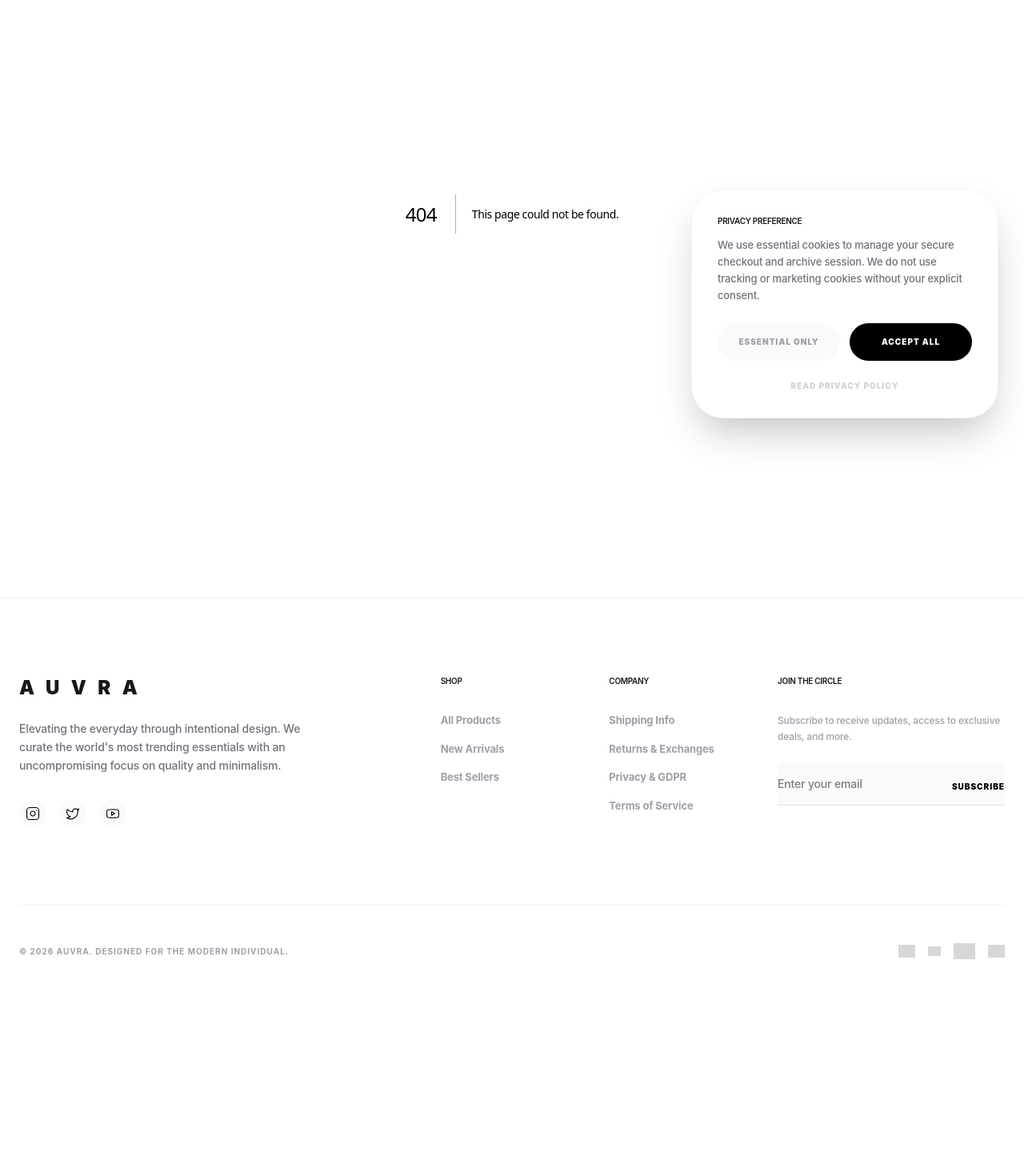
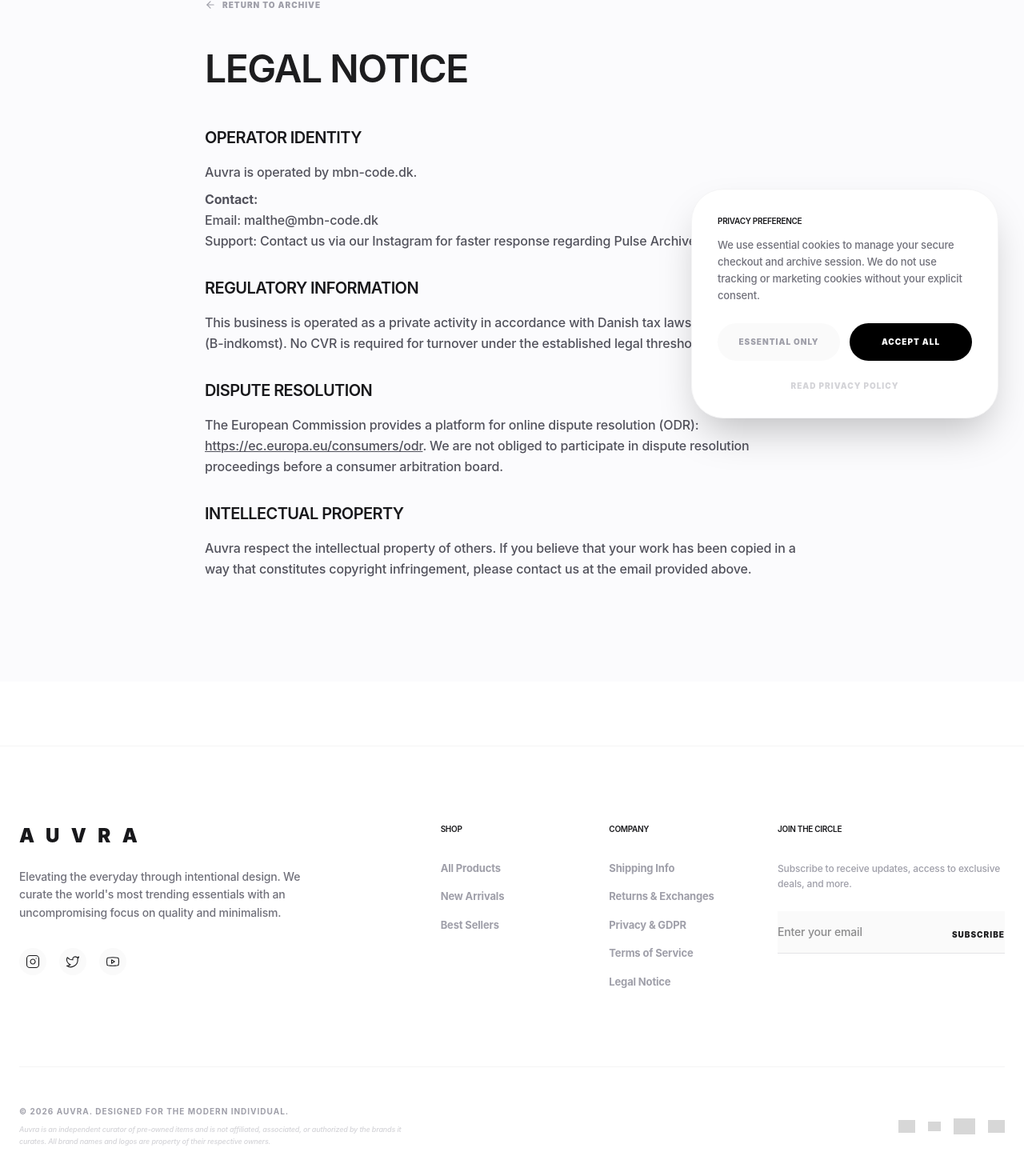
Before and after one commit to mbn-code/auvra, a Next.js app: page /legal in a window 1280 px wide. Before the commit this address had no page. Shown: the part 245-1715 px from the top of the page at 80% size. Before the commit the page ends 1492 px from the top, so only its background shows below. Built offline with nearby package versions, Linux system fonts and the light colour scheme; grey boxes are pictures that could not be loaded.

Commit message:
Legal & Trust Shield: Add Non-Affiliation disclaimers, update ToS with Authenticity Guarantee, implement Legal Notice, and refine persuasive copy for EU compliance

```diff
--- /dev/null
+++ b/src/app/legal/page.tsx
@@ -0,0 +1,34 @@
+import PolicyLayout from "@/components/PolicyLayout";
+
+export default function LegalNotice() {
+  return (
+    <PolicyLayout title="Legal Notice">
+      <div className="space-y-8">
+        <section>
+          <h2 className="text-xl font-bold text-zinc-900 mb-4 tracking-tight uppercase text-sm">Operator Identity</h2>
+          <p>Auvra is operated by mbn-code.dk.</p>
+          <p className="mt-2">
+            <strong>Contact:</strong><br />
+            Email: malthe@mbn-code.dk<br />
+            Support: Contact us via our Instagram for faster response regarding Pulse Archive drops.
+          </p>
+        </section>
+
+        <section>
+          <h2 className="text-xl font-bold text-zinc-900 mb-4 tracking-tight uppercase text-sm">Regulatory Information</h2>
+          <p>This business is operated as a private activity in accordance with Danish tax laws regarding B-income (B-indkomst). No CVR is required for turnover under the established legal threshold.</p>
+        </section>
+
+        <section>
+          <h2 className="text-xl font-bold text-zinc-900 mb-4 tracking-tight uppercase text-sm">Dispute Resolution</h2>
+          <p>The European Commission provides a platform for online dispute resolution (ODR): <a href="https://ec.europa.eu/consumers/odr" target="_blank" className="underline">https://ec.europa.eu/consumers/odr</a>. We are not obliged to participate in dispute resolution proceedings before a consumer arbitration board.</p>
+        </section>
+
+        <section>
+          <h2 className="text-xl font-bold text-zinc-900 mb-4 tracking-tight uppercase text-sm">Intellectual Property</h2>
+          <p>Auvra respect the intellectual property of others. If you believe that your work has been copied in a way that constitutes copyright infringement, please contact us at the email provided above.</p>
+        </section>
+      </div>
+    </PolicyLayout>
+  );
+}
--- a/src/app/terms/page.tsx
+++ b/src/app/terms/page.tsx
@@ -30,6 +30,16 @@
         </section>
 
         <section>
+          <h2 className="text-xl font-bold text-zinc-900 mb-4 tracking-tight uppercase text-sm">Non-Affiliation</h2>
+          <p>Auvra is an independent curation platform specializing in pre-owned luxury and streetwear. We are not an authorized dealer, nor are we affiliated, associated, or officially connected with any of the brands featured in our archive. All trademarks, logos, and brand names are the property of their respective owners.</p>
+        </section>
+
+        <section>
+          <h2 className="text-xl font-bold text-zinc-900 mb-4 tracking-tight uppercase text-sm">Authenticity & Condition</h2>
+          <p>Every piece in the Auvra archive is subjected to a rigorous internal verification process. However, because we specialize in pre-owned items, pieces are sold "as-is" based on the condition report provided on the product page. We guarantee the authenticity of every item sold; should an item be proven inauthentic by a certified third party, a full refund will be issued.</p>
+        </section>
+
+        <section>
           <h2 className="text-xl font-bold text-zinc-900 mb-4 tracking-tight uppercase text-sm">Governing Law</h2>
           <p>These terms are governed by the laws of Denmark. Any disputes shall be handled within the jurisdiction of the Danish courts.</p>
         </section>
--- a/src/components/Footer.tsx
+++ b/src/components/Footer.tsx
@@ -36,6 +36,7 @@
             <li><Link href="/refunds" className="hover:text-black transition-colors">Returns & Exchanges</Link></li>
             <li><Link href="/privacy" className="hover:text-black transition-colors">Privacy & GDPR</Link></li>
             <li><Link href="/terms" className="hover:text-black transition-colors">Terms of Service</Link></li>
+            <li><Link href="/legal" className="hover:text-black transition-colors">Legal Notice</Link></li>
           </ul>
         </div>
 
@@ -56,9 +57,14 @@
       </div>
 
       <div className="max-w-7xl mx-auto mt-24 pt-12 border-t border-zinc-100 flex flex-col md:flex-row justify-between items-center gap-6">
-        <p className="text-[10px] text-zinc-400 font-bold uppercase tracking-widest">
-          © {new Date().getFullYear()} AUVRA. Designed for the Modern Individual.
-        </p>
+        <div className="flex flex-col gap-2">
+          <p className="text-[10px] text-zinc-400 font-bold uppercase tracking-widest text-center md:text-left">
+            © {new Date().getFullYear()} AUVRA. Designed for the Modern Individual.
+          </p>
+          <p className="text-[9px] text-zinc-300 font-medium max-w-lg leading-relaxed text-center md:text-left italic">
+            Auvra is an independent curator of pre-owned items and is not affiliated, associated, or authorized by the brands it curates. All brand names and logos are property of their respective owners.
+          </p>
+        </div>
         <div className="flex gap-4 items-center opacity-40 grayscale">
             <img src="https://upload.wikimedia.org/wikipedia/commons/b/ba/Stripe_Logo%2C_revised_2016.svg" alt="Stripe" className="h-4" />
             <img src="https://upload.wikimedia.org/wikipedia/commons/5/5e/Visa_Inc._logo.svg" alt="Visa" className="h-3" />
--- a/src/components/LiveActivity.tsx
+++ b/src/components/LiveActivity.tsx
@@ -37,7 +37,7 @@
       <div className="bg-white/80 backdrop-blur-xl p-3 px-6 rounded-full shadow-2xl border border-zinc-100/50 flex items-center gap-4">
         <div className="w-1.5 h-1.5 bg-zinc-900 rounded-full animate-pulse" />
         <p className="text-[10px] font-bold text-zinc-500 whitespace-nowrap tracking-tight">
-          <span className="text-zinc-900">{data.name}</span> in {data.city} recently secured their {productName}
+          <span className="text-zinc-900">{data.name}</span> in {data.city} just performed an integrity check on {productName}
         </p>
       </div>
     </div>
--- a/src/components/StockBar.tsx
+++ b/src/components/StockBar.tsx
@@ -17,13 +17,13 @@
   return (
     <div className="space-y-2 py-4">
       <div className="flex justify-between items-end text-[10px] font-black uppercase tracking-widest">
-        <span className="text-red-600 animate-pulse">Low Stock: Only {stock} units left</span>
-        <span className="text-zinc-400">Inventory: 24%</span>
+        <span className="text-zinc-900 animate-pulse">Archive Status: Single Unit Available</span>
+        <span className="text-zinc-400">Demand: High</span>
       </div>
-      <div className="h-1.5 w-full bg-zinc-100 rounded-full overflow-hidden">
+      <div className="h-1.5 w-full bg-zinc-50 rounded-full overflow-hidden">
         <div
-          className="h-full bg-red-600 transition-all duration-1000 ease-out"
-          style={{ width: `${percentage}%` }}
+          className="h-full bg-zinc-900 transition-all duration-1000 ease-out"
+          style={{ width: `100%` }}
         />
       </div>
     </div>
```
